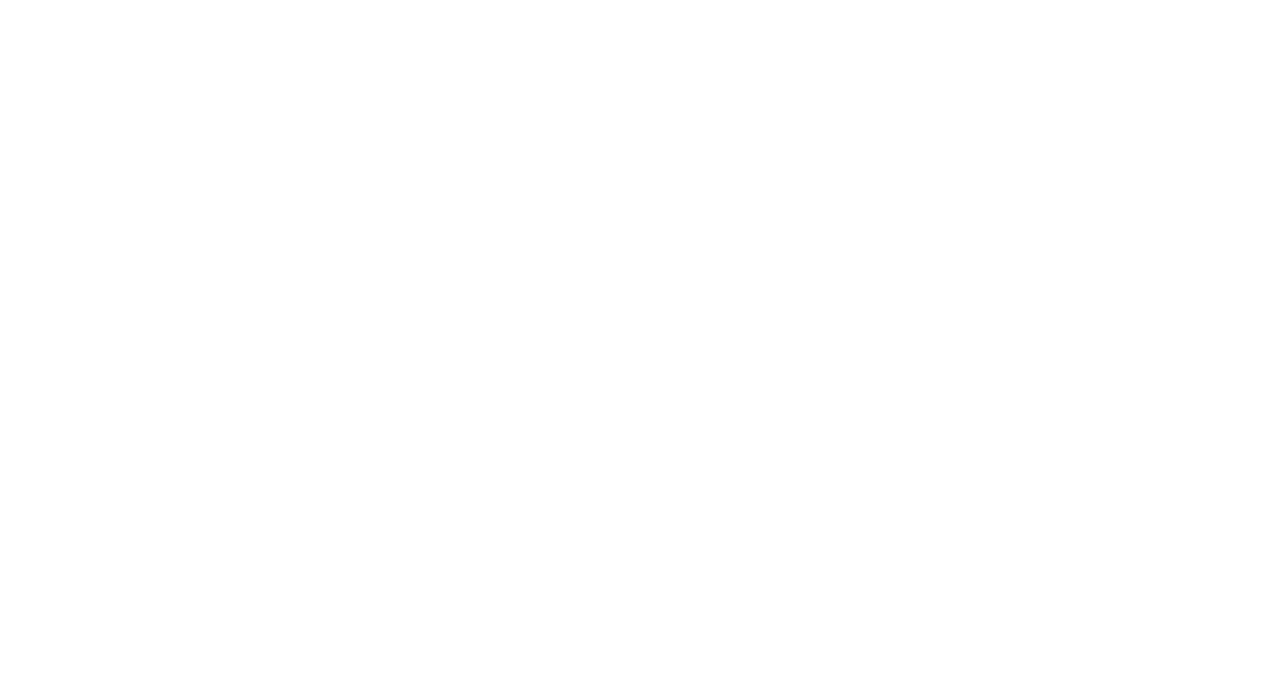
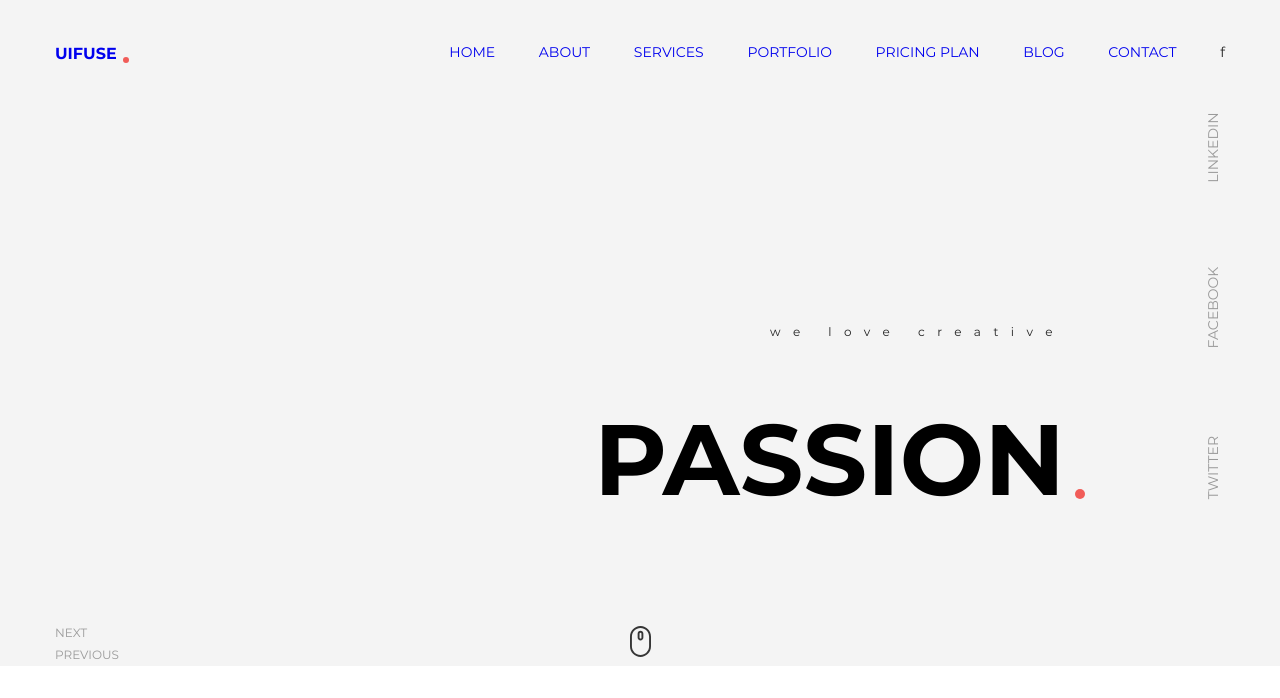
Before and after one commit to TimmTha7er/uifuse-work, a website: page app/html/main.html in a window 1280 px wide. Drawn offline with nearby package versions, Linux system fonts and the light colour scheme; files that its build step writes are made by us from their sources; files whose address does not match are found by name.

Commit message:
add header

```diff
--- /dev/null
+++ b/app/html/_header.html
@@ -0,0 +1,61 @@
+<header class="header">
+  <div class="container header__container">
+    <div class="header__menu-line">
+      <a href="#" class="header__logo accent-point link">
+        uifuse
+      </a>
+
+      <nav class="header__menu main-menu">
+        <a href="#" class="main-menu__link link accent-point">home</a>
+        <a href="#" class="main-menu__link link accent-point">about</a>
+        <a href="#" class="main-menu__link link accent-point">services</a>
+        <a href="#" class="main-menu__link link accent-point">portfolio</a>
+        <a href="#" class="main-menu__link link accent-point">pricing plan</a>
+        <a href="#" class="main-menu__link link accent-point">blog</a>
+        <a href="#" class="main-menu__link link accent-point">contact</a>
+        <div class="header__search">f</div>
+      </nav>
+    </div>
+
+    <div class="header__slider slider">
+      <div class="slider__item">
+        <p class="slider__slogan">we love creative</p>
+
+        <h1 class="slider__title accent-point">
+          passion
+        </h1>
+      </div>
+    </div>
+
+    <div class="header__social header-social">
+      <a href="#" class="header-social__link link">linkedin</a>
+      <a href="#" class="header-social__link link">facebook</a>
+      <a href="#" class="header-social__link link">twitter</a>
+    </div>
+
+    <div class="header__scroll">
+      <svg
+        xmlns="http://www.w3.org/2000/svg"
+        width="21"
+        height="31"
+        viewBox="0 0 21 31"
+      >
+        <g>
+          <g>
+            <path
+              fill="#363636"
+              d="M21 10.653v9.687c0 5.885-4.701 10.657-10.5 10.657C4.7 30.997 0 26.225 0 20.34v-9.687C0 4.766 4.7-.004 10.5-.004c5.799 0 10.5 4.77 10.5 10.657zm-1.91 0c0-4.809-3.853-8.719-8.59-8.719-4.738 0-8.591 3.91-8.591 8.72v9.686c0 4.807 3.853 8.719 8.59 8.719 4.738 0 8.592-3.912 8.592-8.719zm-5.726-2.906v3.875c0 1.605-1.282 2.906-2.864 2.906-1.582 0-2.864-1.301-2.864-2.906V7.747c0-1.606 1.282-2.906 2.864-2.906 1.582 0 2.864 1.3 2.864 2.906zm-1.91 0a.962.962 0 0 0-.954-.969.963.963 0 0 0-.955.969v3.875c0 .534.428.97.955.97a.963.963 0 0 0 .954-.97z"
+            />
+          </g>
+        </g>
+      </svg>
+    </div>
+
+    <div class="header-controls-btns header__controls-btns">
+      <div class="header-controls-btns__prev icon icon-left-open">next</div>
+      <div class="header-controls-btns__next icon icon-right-open">
+        previous
+      </div>
+    </div>
+  </div>
+</header>
--- a/app/html/main.html
+++ b/app/html/main.html
@@ -7,6 +7,7 @@
   <link rel="stylesheet" href="css/style.min.css">
 </head>
 <body>
+  @@include('_header.html')
   <main>
     @@include('_section.html')
   </main>
--- a/app/scss/_common.scss
+++ b/app/scss/_common.scss
@@ -46,6 +46,21 @@ body {
   }
 }
 
+.accent-point {
+  position: relative;
+
+  &::before {
+    position: absolute;
+    content: '';
+
+    width: 3px;
+    height: 3px;
+    border-radius: 50%;
+    background-color: $accent-color;
+  }
+
+}
+
 .container {
   max-width: 1170px;
   margin: 0 auto;
--- /dev/null
+++ b/app/scss/_header.scss
@@ -0,0 +1,135 @@
+.header {
+	text-align: center;
+	background-color: #f4f4f4;
+
+  &__container {
+    position: relative;
+  }
+
+  &__logo {
+    font-weight: 700;
+    font-size: 16px;
+    // letter-spacing: 2.56px
+
+    &::before {
+      width: 6px;
+      height: 6px;
+      right: -12px;
+      bottom: 6px;
+    }
+  }
+
+  &__menu {
+  }
+
+  &__menu-line {
+    display: flex;
+    justify-content: space-between;
+    padding-top: 40px;
+  }
+
+  &__scroll {
+    display: inline-block;
+    cursor: pointer;
+  }
+
+  &__search {
+    display: inline-block;
+  }
+
+  &__slider {
+  }
+  &__social {
+  }
+
+  &__controls-btns {
+    position: absolute;
+    bottom: 0;
+    left: 0;
+  }
+}
+.main-menu {
+  &__link {
+    text-decoration: none;
+    margin-right: 40px;
+
+    &::before {
+      top: 7px;
+      left: -7px;
+      opacity: 0;
+      transition: background-color 0.25s ease, opacity 0.25s ease;
+    }
+
+    &:hover {
+      &::before {
+        opacity: 1;
+      }
+    }
+  }
+}
+
+.slider {
+  // position: relative;
+  padding: 240px 0 50px 0;
+  padding-right: 160px;
+
+  &__item {
+  }
+
+  &__slogan {
+    text-align: right;
+    font-size: 12px;
+    letter-spacing: 12.48px;
+  }
+
+  &__title {
+    color: #000;
+    font-size: 100px;
+    font-weight: 700;
+    text-align: right;
+    line-height: 1;
+    text-transform: uppercase;
+
+    &::before {
+      width: 10px;
+      height: 10px;
+      right: -20px;
+      bottom: 10px;
+    }
+  }
+}
+
+.header-social {
+  position: absolute;
+  top: 135px;
+  right: -30px;
+
+  &__link {
+    display: block;
+    transform: rotate(-90deg);
+    color: $text-color-light;
+    margin-bottom: 135px;
+    color: #999999;
+
+    &:hover {
+      color: $text-color;
+    }
+  }
+}
+
+.header-controls-btns {
+  font-size: 12px;
+  text-transform: uppercase;
+  text-align: left;
+
+
+  &__prev,
+  &__next {
+    color: #999999;
+		cursor: pointer;
+
+    &:hover {
+      color: $text-color;
+    }
+  }
+}
--- a/app/scss/main.scss
+++ b/app/scss/main.scss
@@ -4,3 +4,4 @@
 
 @import 'vars';
 @import 'common';
+@import 'header'
```
Also changed, not shown: app/index.html (added, +85 -0 lines).
